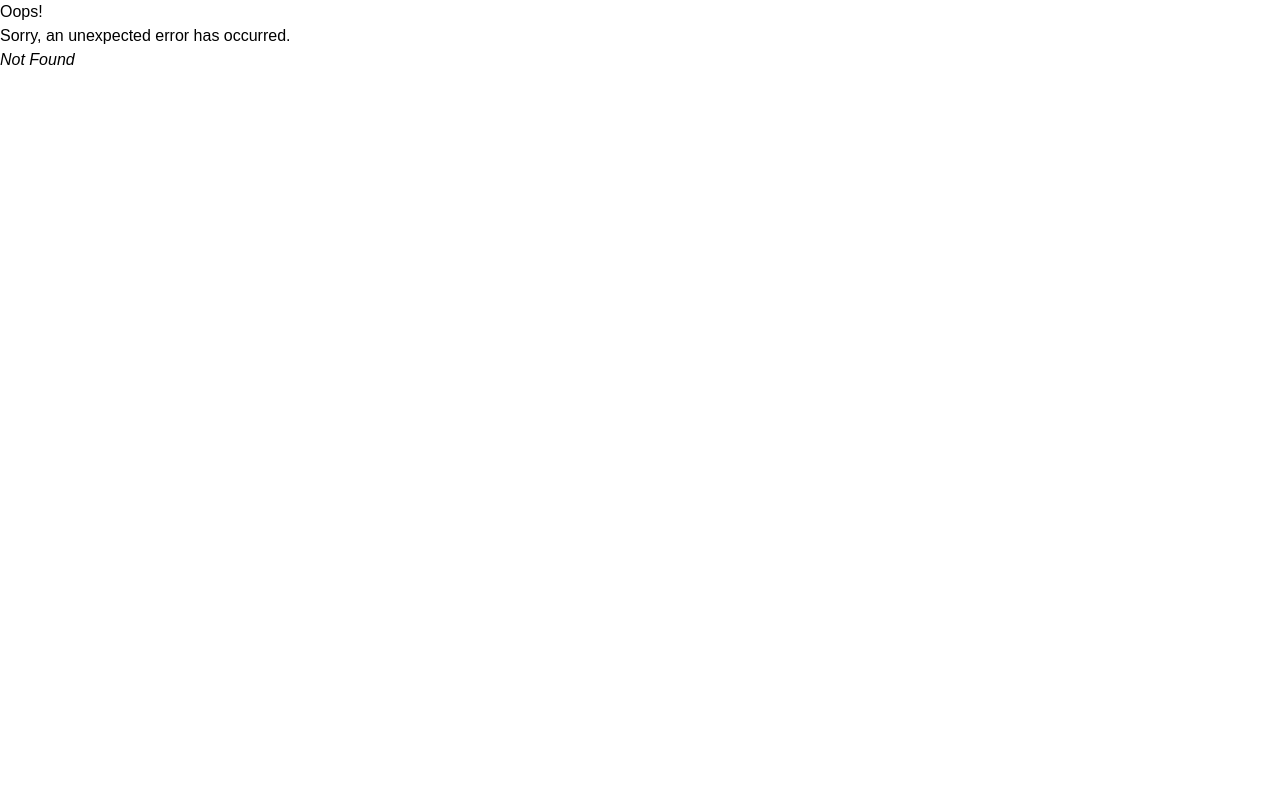
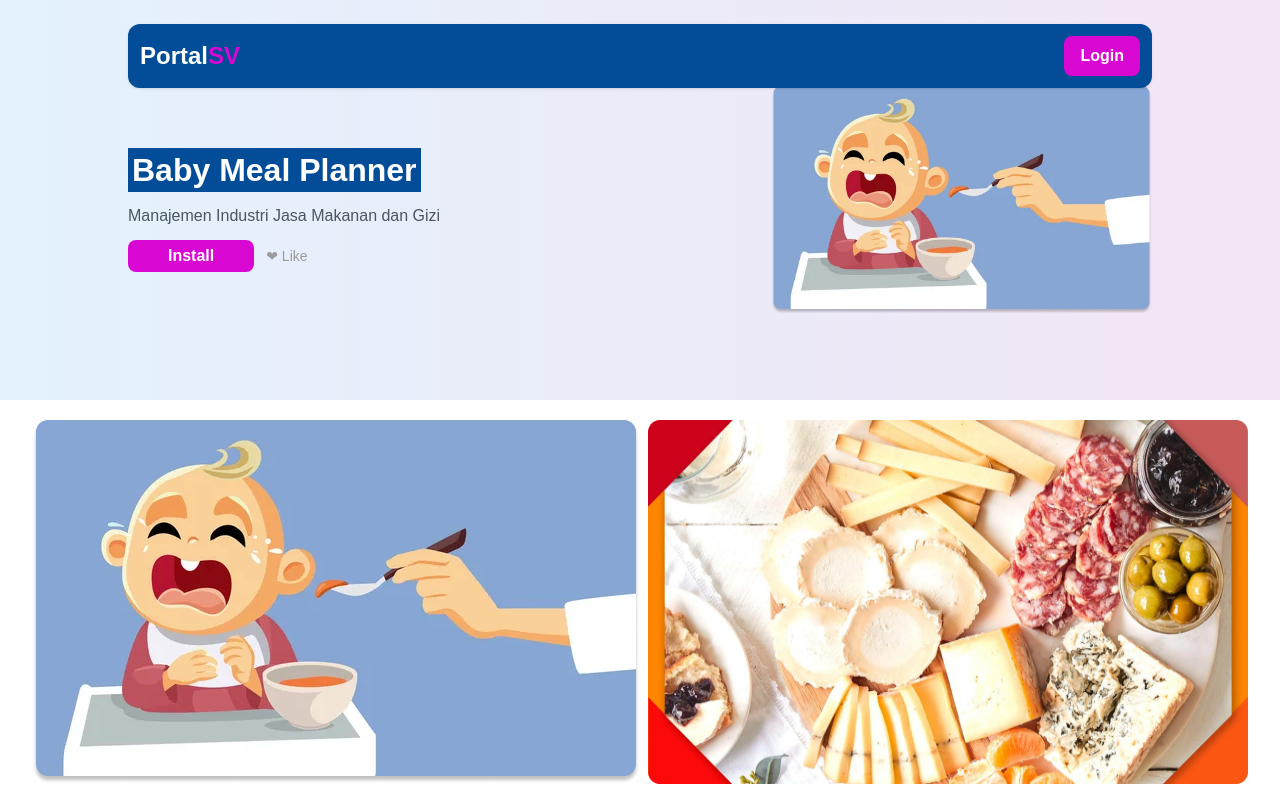
Before and after one commit to ainunnfh/frontend-portalsv, a React (Vite) app: page /detailApp/baby-meal-planner in a window 1280 px wide. Before the commit this address had no page. Shown: the top 800 px of the page. Built offline with nearby package versions, Linux system fonts and the light colour scheme.

Commit message:
example dynamic

```diff
--- a/src/components/Dashboard/TopPickCard.tsx
+++ b/src/components/Dashboard/TopPickCard.tsx
@@ -1,10 +1,18 @@
-import { CARD_COVER, ICON_IPB } from "../../constants";
-import { Link } from 'react-router-dom'
+import { ICON_IPB } from "../../constants";
+import { Link } from "react-router-dom";
 
-const TopPickCard = () => {
+export interface TopPickCardProps {
+  id: string;
+  cover: string;
+  totalLikes: number;
+  title: string;
+}
+
+const TopPickCard = (props: TopPickCardProps) => {
+  const { cover, title, totalLikes } = props;
   return (
-    <Link to="/detailApp" className="border rounded-xl w-full block">
-      <img src={CARD_COVER} alt="" className="w-full" />
+    <Link to={`/detailApp/${props.id}`} className="border rounded-xl w-full block">
+      <img src={cover} alt="" className="w-full h-56 object-cover" />
       <div className="flex gap-2 p-5">
         <div>
           <img
@@ -14,8 +22,8 @@ const TopPickCard = () => {
           />
         </div>
         <div>
-          <button className="font-semibold text-sm">PMB Verifikasi Berkas Multisrata</button>
-          <p className="text-sm text-[#9B9B9B]">100 Likes ❤ </p>
+          <button className="font-semibold text-sm">{title}</button>
+          <p className="text-sm text-[#9B9B9B]">{totalLikes} Likes ❤ </p>
         </div>
       </div>
     </Link>
--- a/src/components/Dashboard/TopPicks.tsx
+++ b/src/components/Dashboard/TopPicks.tsx
@@ -1,3 +1,4 @@
+import TOP_PICKS_DUMMY from "../../constants/top-picks";
 import TopPickCard from "./TopPickCard";
 
 const TopPicks = () => {
@@ -13,12 +14,20 @@ const TopPicks = () => {
       </div>
 
       <div className="grid grid-cols-1 gap-4 md:grid-cols-2 lg:grid-cols-3">
+        {TOP_PICKS_DUMMY.map((item) => (
+          <TopPickCard
+            key={item.id}
+            cover={item.cover}
+            id={item.id}
+            title={item.title}
+            totalLikes={item.totalLikes}
+          />
+        ))}
+        {/* <TopPickCard />
         <TopPickCard />
         <TopPickCard />
         <TopPickCard />
-        <TopPickCard />
-        <TopPickCard />
-        <TopPickCard />
+        <TopPickCard /> */}
       </div>
     </section>
   );
--- a/src/components/DetailApp/Banner.tsx
+++ b/src/components/DetailApp/Banner.tsx
@@ -1,20 +1,25 @@
-import { BANNER_APPS } from "../../constants";
-
-export default function BannerDetailApps() {
+interface Props {
+  title: string;
+  prodi: string;
+  imageHero: string;
+}
+export default function BannerDetailApps(props: Props) {
   return (
     <div className="min-h-[50vh] bg-gradient-to-r from-blue-50 to-purple-50 px-6 py-6 md:flex md:flex-row-reverse justify-between items-center lg:px-[10vw]">
       <div className="flex justify-center md:block">
-        <img src={BANNER_APPS} alt="" className="w-3/4 md:w-3/4 lg:w-full" />
+        <img
+          src={props.imageHero}
+          alt=""
+          className="w-3/4 md:w-3/4 lg:w-full"
+        />
       </div>
 
       <div className="w-full">
         <div className=" w-full md:w-1/2">
           <h2 className="bg-secondary md:text-[2rem] text-[1.3rem] py-0.5 px-1 inline-block mb-3 font-bold text-white mt-5 text-4xl">
-            Baby Meal Planner
+            {props.title}
           </h2>
-          <h4 className="text-[#4B5563]">
-            Manajemen Industri Jasa Makanan dan Gizi
-          </h4>
+          <h4 className="text-[#4B5563]">{props.prodi}</h4>
         </div>
 
         <div className="flex gap-3 items-center mt-3">
--- /dev/null
+++ b/src/constants/top-picks.ts
@@ -0,0 +1,27 @@
+import { TopPickCardProps } from "../components/Dashboard/TopPickCard";
+
+export interface IAppDetail extends TopPickCardProps {
+  description: string;
+  prodi: string;
+}
+
+const TOP_PICKS_DUMMY: IAppDetail[] = [
+  {
+    id: "pmb",
+    cover: "/images/card-cover.png",
+    title: "PMB",
+    totalLikes: 100,
+    description: '',
+    prodi: 'TEK'
+  },
+  {
+    id: "baby-meal-planner",
+    cover: "/images/image5.png",
+    title: "Baby Meal Planner",
+    totalLikes: 100,
+    description: `Baby Meal Planner adalah aplikasi perencanaan menu untuk bayi usia 6-12 bulan yang dapat membantu Ibu dalam mengetahui status gizi bayi, merencanakan, dan membuat hidangan yang beragam, bergizi, seimbang, dan aman. Aplikasi ini mudah digunakan, Ibu hanya tinggal memasukan data bayi berupa berat badan (kg), tinggi badan (cm), umur (bulan), dan jenis kelamin. Setelah data dimasukan maka aplikasi akan menampilkan status gizi bayi. Status gizi bayi dapat digunakan untuk deteksi awal kondisi kesehatan bayi. Aplikasi ini juga memberikan rekomendasi jumlah bahan makanan yang diperlukan dalam sehari yang sesuai dengan kebutuhan energi dan zat gizi masing-masing bayi, Ibu hanya tinggal membaginya kedalam 3 kali waktu makan yaitu makan pagi, makan siang/ selingan, dan makan malam. Selain itu, tersedia juga contoh-contoh resep menu MP ASI yang kandungan energi dan zat gizinya serta konsistensinya sesuai untuk bayi usia 6-12 bulan`,
+    prodi:'Manajemen Industri Jasa Makanan dan Gizi'
+  },
+];
+
+export default TOP_PICKS_DUMMY;
--- a/src/main.tsx
+++ b/src/main.tsx
@@ -32,10 +32,10 @@ const router = createBrowserRouter([
     errorElement: <ErrorPage />,
   },
   {
-    path: "/detailApp",
-    element: < DetailApp/>,
-    errorElement: <ErrorPage/>
-  }
+    path: "/detailApp/:appId",
+    element: <DetailApp />,
+    errorElement: <ErrorPage />,
+  },
 ]);
 
 ReactDOM.createRoot(document.getElementById("root") as HTMLElement).render(
--- a/src/pages/DetailApp.tsx
+++ b/src/pages/DetailApp.tsx
@@ -2,13 +2,29 @@ import Navbar from "../components/Navbar";
 import BannerDetailApps from "../components/DetailApp/Banner";
 import DeskripsiApp from "../components/DetailApp/DeskripsiApp";
 import Footer from "../components/Footer";
+import { useParams } from "react-router-dom";
+import TOP_PICKS_DUMMY from "../constants/top-picks";
 
 const DetailApp = () => {
+  const params = useParams();
+
+  const filtered = TOP_PICKS_DUMMY.find((item) => item.id === params.appId);
+
+  if (!filtered) {
+    return (
+      <>
+        <Navbar />
+        <p>Not found</p>
+      </>
+    );
+  }
+
+  console.log(filtered);
 
   return (
     <>
       <Navbar />
-      <BannerDetailApps />
+      <BannerDetailApps title={filtered.title} prodi={filtered.prodi} imageHero={filtered.cover} />
       <DeskripsiApp />
       <Footer />
     </>
```
